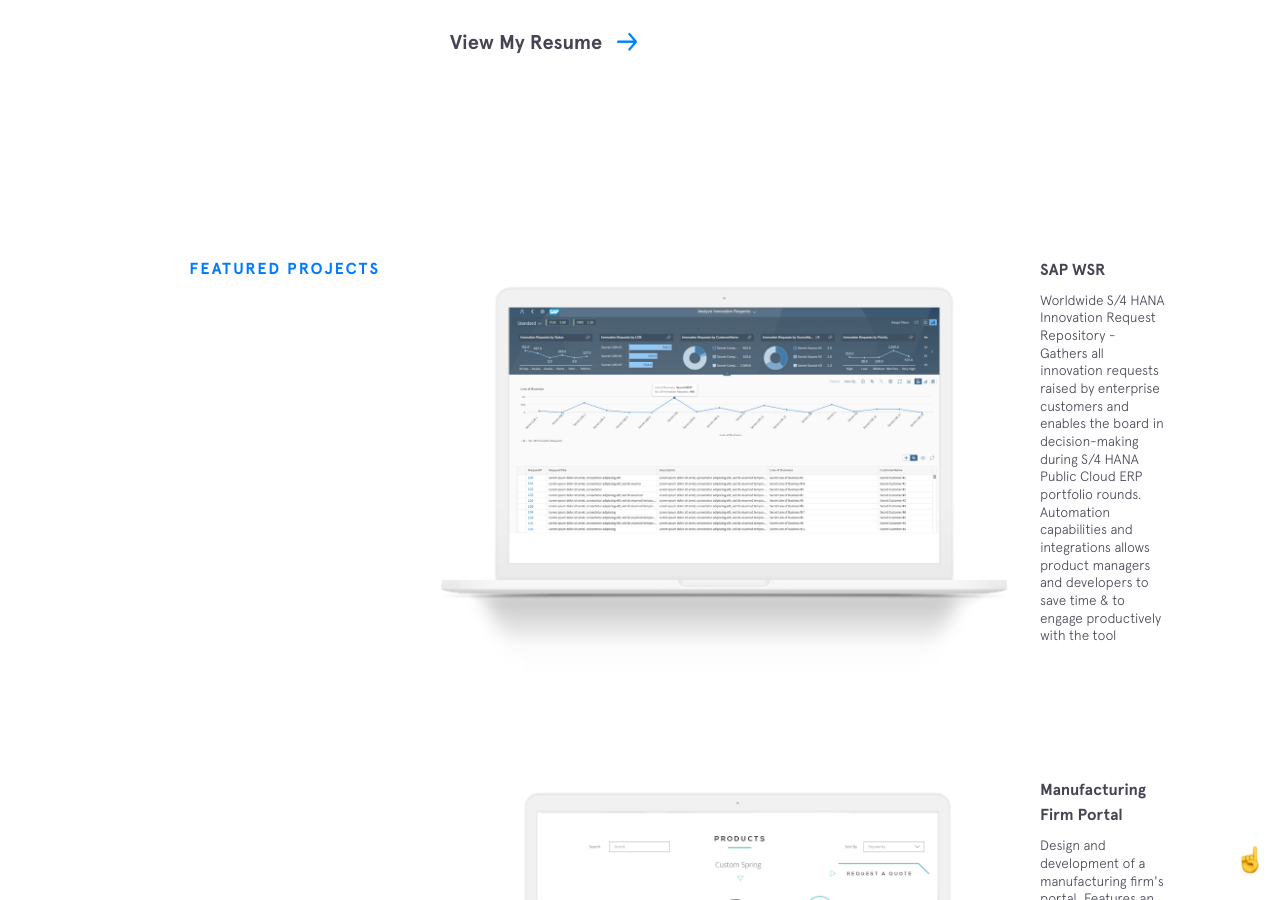
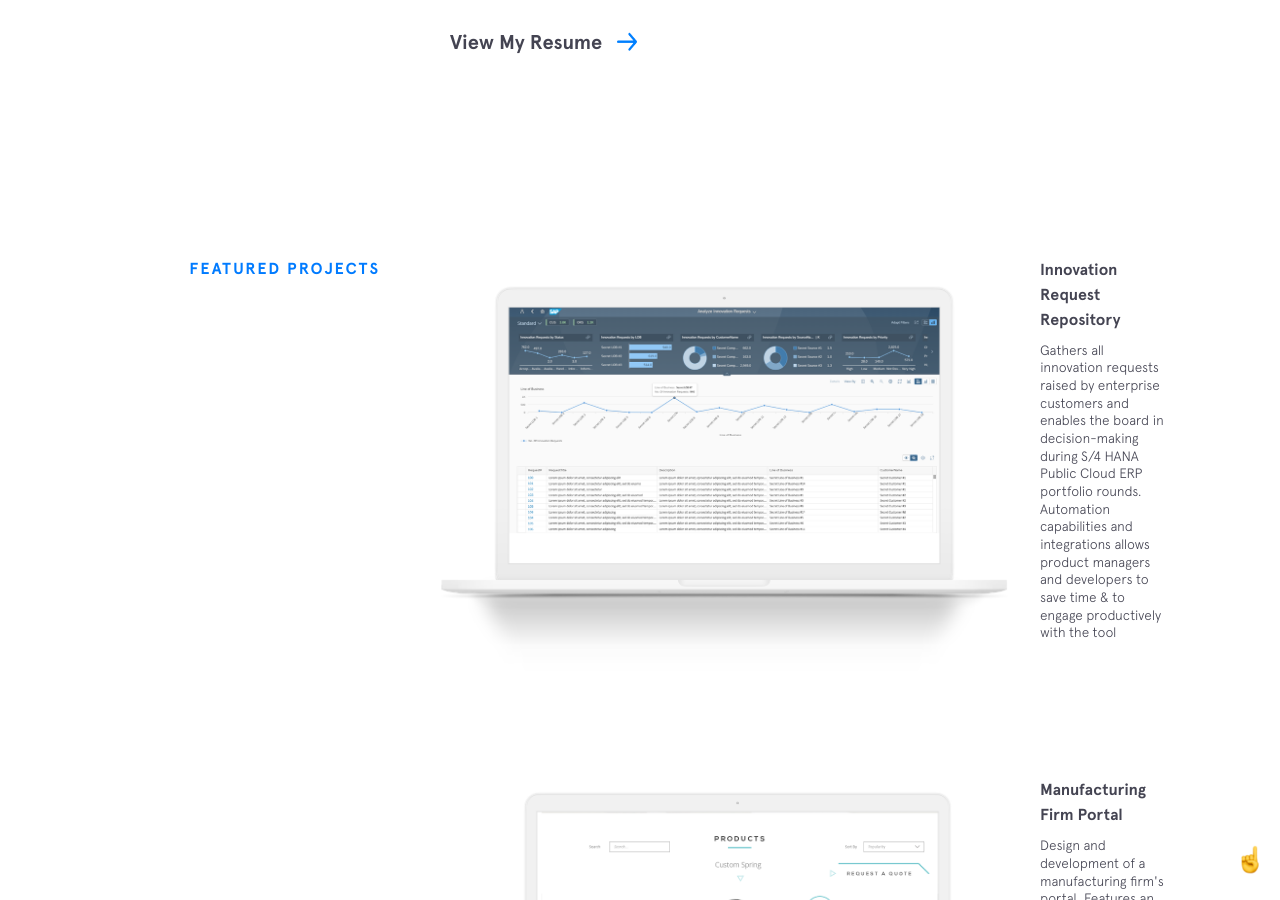
Before and after one commit to hemchander23/hemchander23.github.io, a Jekyll site: the page built from index.html, in a window 1280 px wide and 900 px high, scrolled down 2285 px. Built offline with Jekyll 4.4.1, drawn with Linux system fonts in a browser that asks for light colours; nearby versions of some CDN libraries.

```diff
--- a/_includes/featured-projects.html
+++ b/_includes/featured-projects.html
@@ -9,9 +9,9 @@
       </figure>
       <figcaption class="project__caption">
         <div class="project__name">
-          <a href="#" target="_blank">SAP WSR</a>
+          <a href="#" target="_blank">Innovation Request Repository</a>
         </div>
-        <p>Worldwide S/4 HANA Innovation Request Repository - Gathers all innovation requests raised by enterprise
+        <p> Gathers all innovation requests raised by enterprise
           customers and enables the board in decision-making during S/4 HANA Public Cloud ERP portfolio rounds.
           Automation capabilities and integrations allows product managers and developers to save time & to engage
           productively with
```
Also changed, not shown: _includes/head.html (+10 -1 lines).
